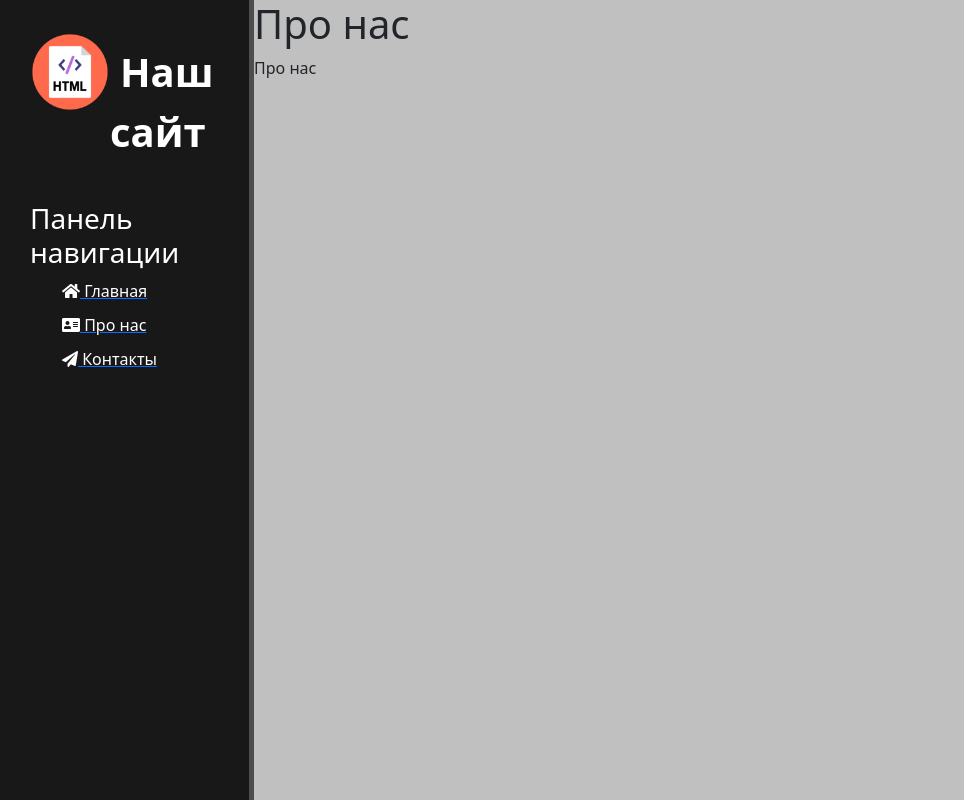
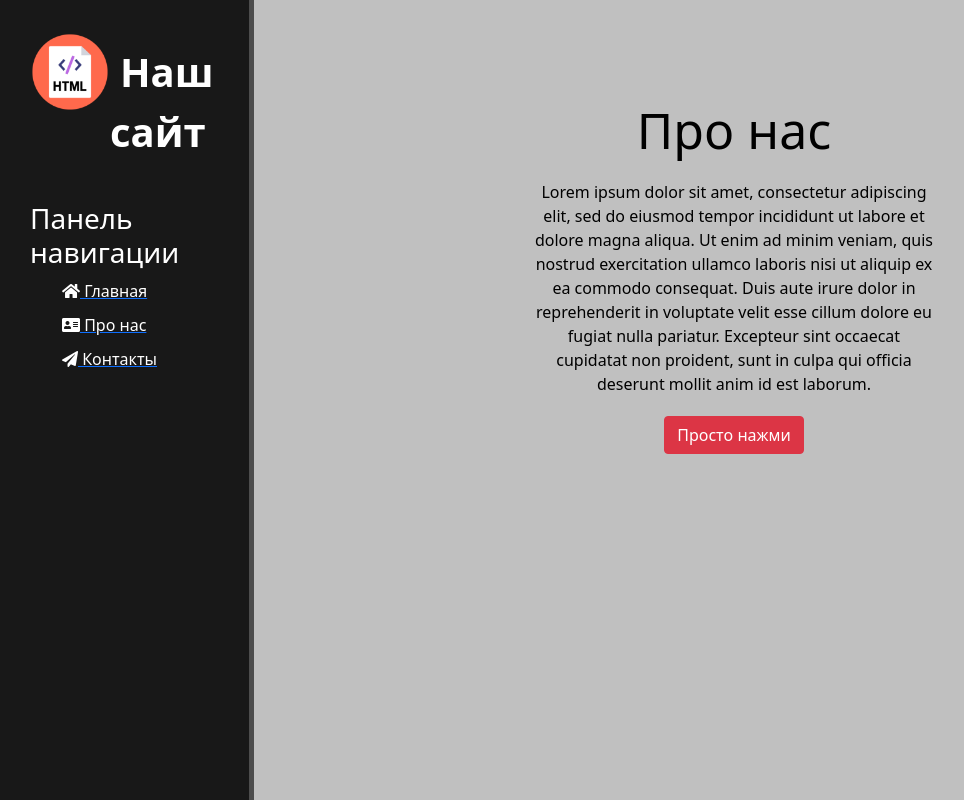
Before and after one commit to Melkorz/LearnDjango, a Django app: page /about in a window 1280 px wide. Shown: the whole page, without its empty margins (2-966 px from the left). Run offline with Django 4.2, Linux system fonts and the light colour scheme; some libraries are stand-ins or nearby versions.

Commit message:
about.html, main.css Страница about

```diff
--- a/project/main/templates/main/about.html
+++ b/project/main/templates/main/about.html
@@ -3,6 +3,14 @@
 {% block title %}Про нас{% endblock %}
 
 {% block content %}
+<div class="features">
     <h1>Про нас</h1>
-    <p>Про нас</p>
+    <p>Lorem ipsum dolor sit amet, consectetur adipiscing elit, sed do eiusmod tempor incididunt ut labore et dolore
+        magna aliqua. Ut enim ad minim veniam, quis nostrud exercitation ullamco laboris nisi ut aliquip ex ea commodo
+        consequat. Duis aute irure dolor in reprehenderit in voluptate velit esse cillum dolore eu fugiat nulla
+        pariatur. Excepteur sint occaecat cupidatat non proident, sunt in culpa qui officia deserunt mollit anim id est
+        laborum.
+    </p>
+    <button class="btn btn-danger"> Просто нажми</button>
+</div>
 {% endblock %}
```
Also changed, not shown: project/main/static/main/css/main.css (line endings or trailing spaces).
